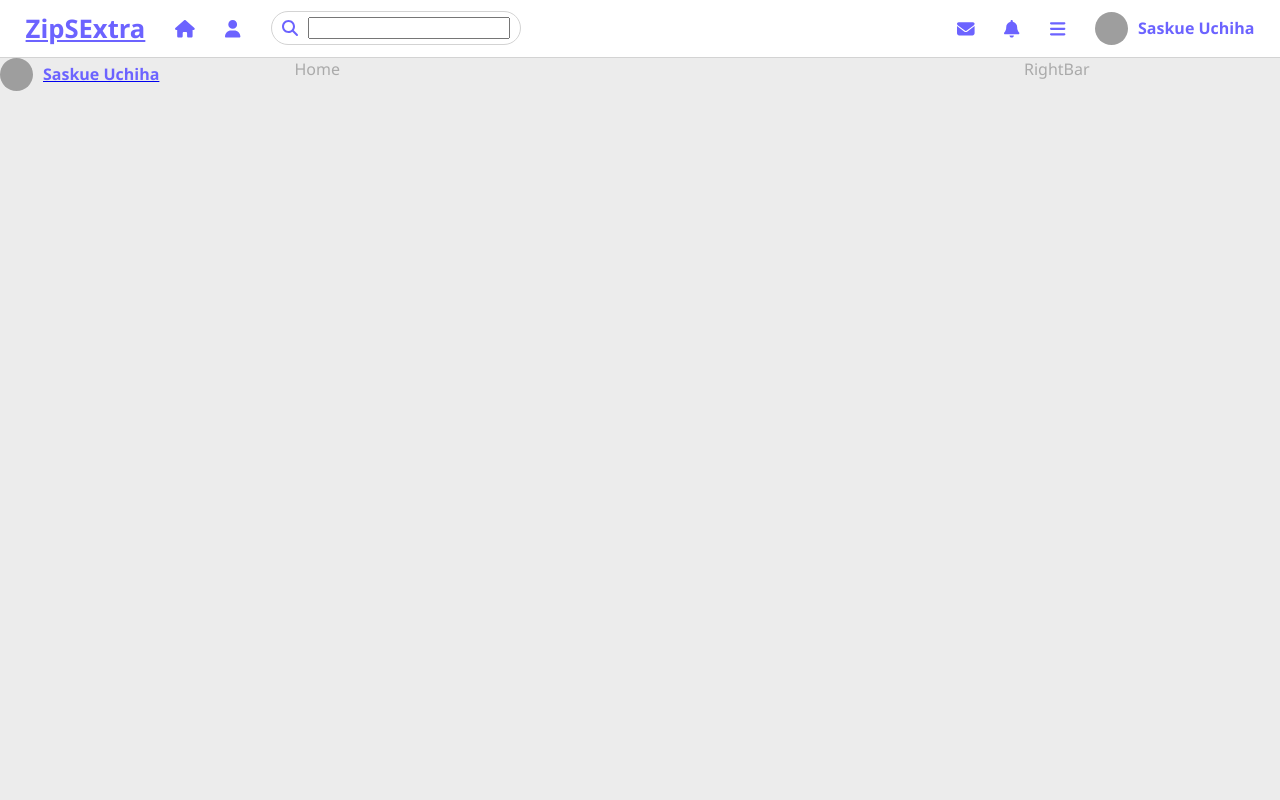
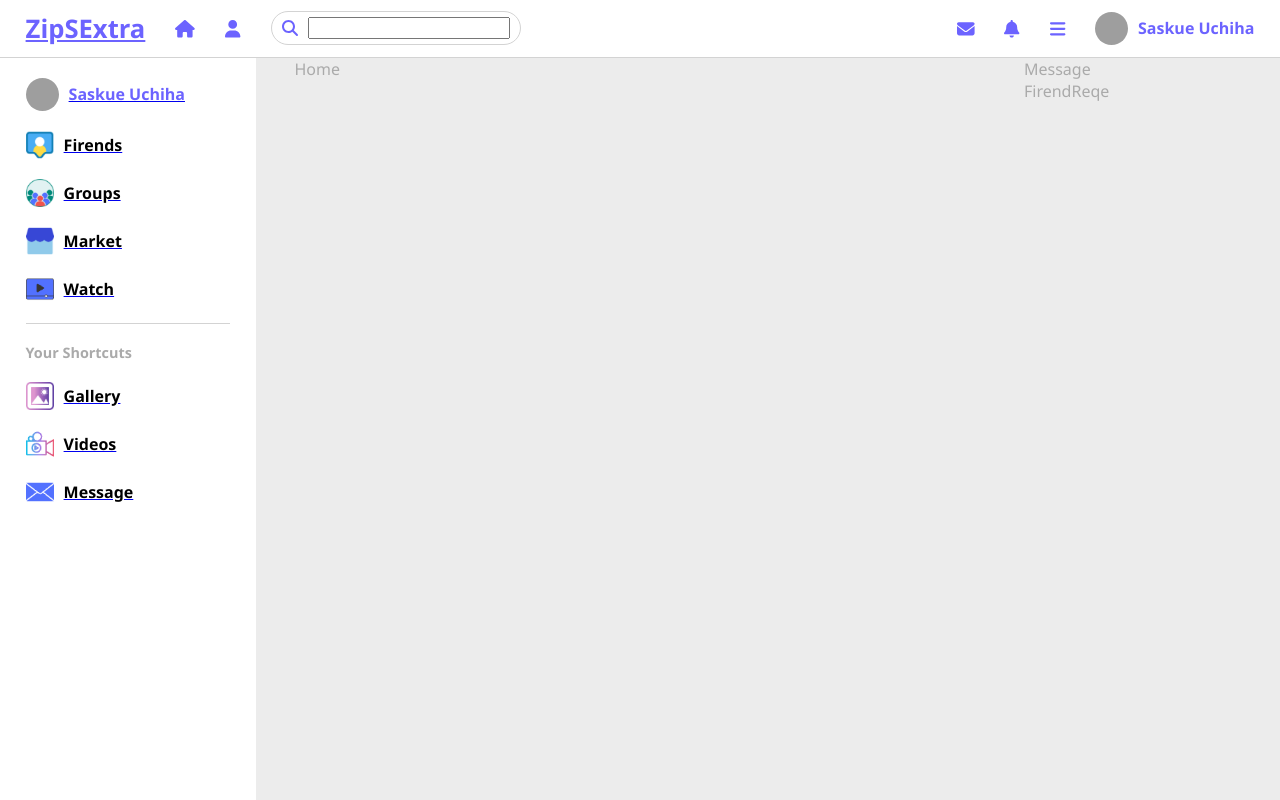
Before and after one commit to AngelShex/Project-3-ZipS, a React (Vite) app: page / in a window 1280 px wide. Shown: the top 800 px of the page. Built offline with nearby package versions, Linux system fonts and the light colour scheme; grey boxes are pictures that could not be loaded.

Commit message:
connecting the friend requests and messages bar to the right side

```diff
--- a/src/App/App.css
+++ b/src/App/App.css
@@ -19,7 +19,9 @@
     --color-border: lightgray;
     --color-red: red;
 }
-
+body{
+    overflow-x:hidden;
+}
 .container{
     max-width: 991px;
     width: 100%;
--- /dev/null
+++ b/src/components/firendReqe/firendReqe.jsx
@@ -0,0 +1,7 @@
+import React from 'react'
+
+export default function FirendReqe() {
+    return (
+        <div>FirendReqe</div>
+    )
+}
--- a/src/components/leftbar/LeftBar.jsx
+++ b/src/components/leftbar/LeftBar.jsx
@@ -3,6 +3,16 @@ import './leftBar.css'
 
 //Components............
 import CurrentUser from '../../FackApis/CurrentUserData'
+
+
+// Icon Image.............
+import Firend from '../../assets/icon/1.png'
+import Groups from '../../assets/icon/2.png'
+import Market from '../../assets/icon/3.png'
+import Watch from '../../assets/icon/4.png'
+import gallery from '../../assets/icon/5.png'
+import videos from '../../assets/icon/6.png'
+import message from '../../assets/icon/7.png'
 
 export default function LeftBar() {
     return (
@@ -15,8 +25,60 @@ export default function LeftBar() {
                     <h4>Saskue Uchiha</h4>
                    </div>
                   </Link>
+
+                  <Link to='/'>
+                    <div className="item">
+                        <img src={Firend} alt="" />
+                        <h4>Firends</h4>
+                    </div>
+                  </Link>
+                  <Link to='/'>
+                    <div className="item">
+                        <img src={Groups} alt="" />
+                        <h4>Groups</h4>
+                    </div>
+                  </Link>
+                  <Link to='/'>
+                    <div className="item">
+                        <img src={Market} alt="" />
+                        <h4>Market</h4>
+                    </div>
+                  </Link>
+                  <Link to='/'>
+                    <div className="item">
+                        <img src={Watch} alt="" />
+                        <h4>Watch</h4>
+                    </div>
+                  </Link>
                 </div>
-                <div className="menu"></div>
+
+                <hr />
+
+                <div className="menu">
+                    <h4 className='others'>Your Shortcuts</h4>
+
+                    <Link to='/'>
+                    <div className="item">
+                        <img src={gallery} alt="" />
+                        <h4>Gallery</h4>
+                    </div>
+                  </Link>
+
+                  <Link to='/'>
+                    <div className="item">
+                        <img src={videos} alt="" />
+                        <h4>Videos</h4>
+                    </div>
+                  </Link>
+
+                  <Link to='/chatbox/id'>
+                    <div className="item">
+                        <img src={message} alt="" />
+                        <h4>Message</h4>
+                    </div>
+                  </Link>
+
+                </div>
             </div>
         </div>
     )
--- a/src/components/leftbar/leftBar.css
+++ b/src/components/leftbar/leftBar.css
@@ -0,0 +1,54 @@
+.leftBar{
+    position: sticky;
+    top: 3.6rem;
+    background: var(--color-card);
+    height: calc(100vh - 3.6rem);
+    overflow: auto;
+}
+.leftBar::-webkit-scrollbar{
+    display: none;
+}
+
+.left-container{
+    width: 80%;
+    margin: 0 auto;
+}
+.left-container .user{
+    margin-top: 20px;
+}
+.left-container .item{
+    display: flex;
+    align-items: center;
+    gap: 10px;
+    margin: 20px 0;
+}
+.left-container .item img{
+    width: 28px;
+}
+
+hr{
+    background: var(--color-border);
+    border: none;
+    height: .4px;
+    margin-bottom: 20px;
+}
+.others{
+    color: var(--color-soft);
+    font-size: .9rem;
+}
+
+
+/*...............Start Media Scrin............*/
+@media (max-width:1024px) {
+    .left-container{
+        width: fit-content;
+    }
+    .left-container h4{
+        display: none;
+    }
+}
+@media (max-width:991px) {
+    .leftBar{
+        display: none;
+    }
+}
--- /dev/null
+++ b/src/components/message/Message.jsx
@@ -0,0 +1,7 @@
+import React from 'react'
+
+export default function Message() {
+    return (
+        <div>Message</div>
+    )
+}
--- a/src/components/nav/Nav.jsx
+++ b/src/components/nav/Nav.jsx
@@ -3,6 +3,7 @@ import { Link } from 'react-router-dom'
 
 // Fake Api Data...........
 import CurrentUser from '../../FackApis/CurrentUserData'
+
 
 // FontAwesome Icon..........
 import { FontAwesomeIcon } from '@fortawesome/react-fontawesome'
--- a/src/components/rightbar/RightBar.jsx
+++ b/src/components/rightbar/RightBar.jsx
@@ -1,7 +1,16 @@
-import React from 'react';
+import React from './rightBar.css';
+
+//Components ...............
+import Message from '../message/Message'
+import FirendReqe from '../firendReqe/firendReqe'
 
 export default function RightBar() {
     return (
-        <div>RightBar</div>
+        <div className='rightBar'>
+            <div className="rightbar-container">
+                <Message />
+                <FirendReqe />
+            </div>
+        </div>
     );
 }
```
Also changed, not shown: src/components/firendReqe/firendReqe.css (added), src/components/message/message.css (added).
